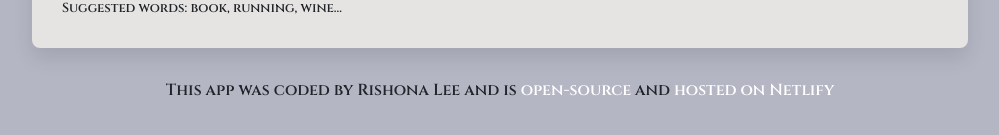
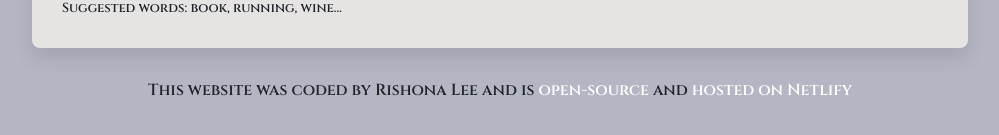
Before and after one commit to Rishona9/Dictionary-Project-React, a React (Create React App) app: page / in a window 1280 px wide. Shown: the part 251-386 px from the top of the page, without its empty margins (140-1139 px from the left). Built offline with nearby package versions, Linux system fonts and the light colour scheme; no server answers.

Commit message:
Update App.js

```diff
--- a/src/App.js
+++ b/src/App.js
@@ -11,7 +11,7 @@ function App() {
           <DictionarySearch defaultKeyWord="dog" />
         </main>
         <footer className="App-footer">
-          This app was coded by Rishona Lee and is {""}
+          This website was coded by Rishona Lee and is {""}
           <a
             href="https://github.com/Rishona9/dictionary-project-react"
             target="_blank"
```
